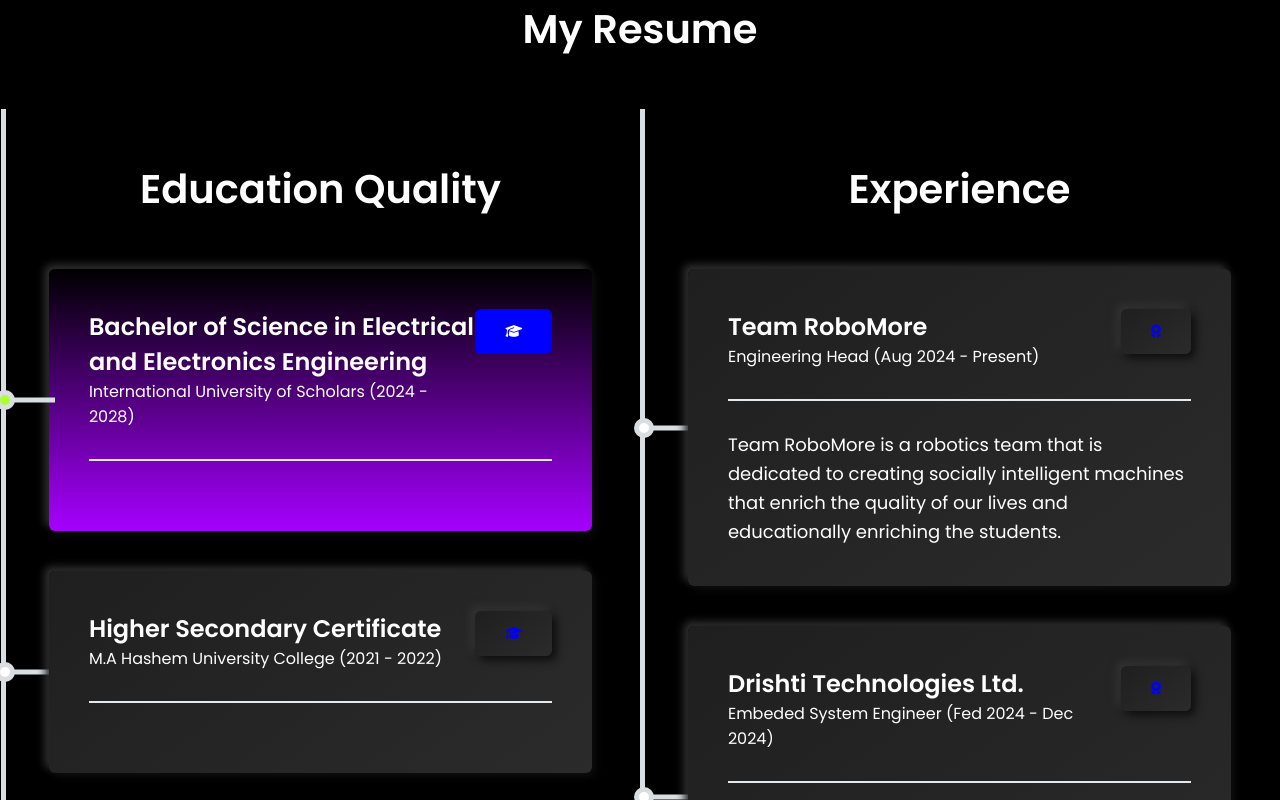
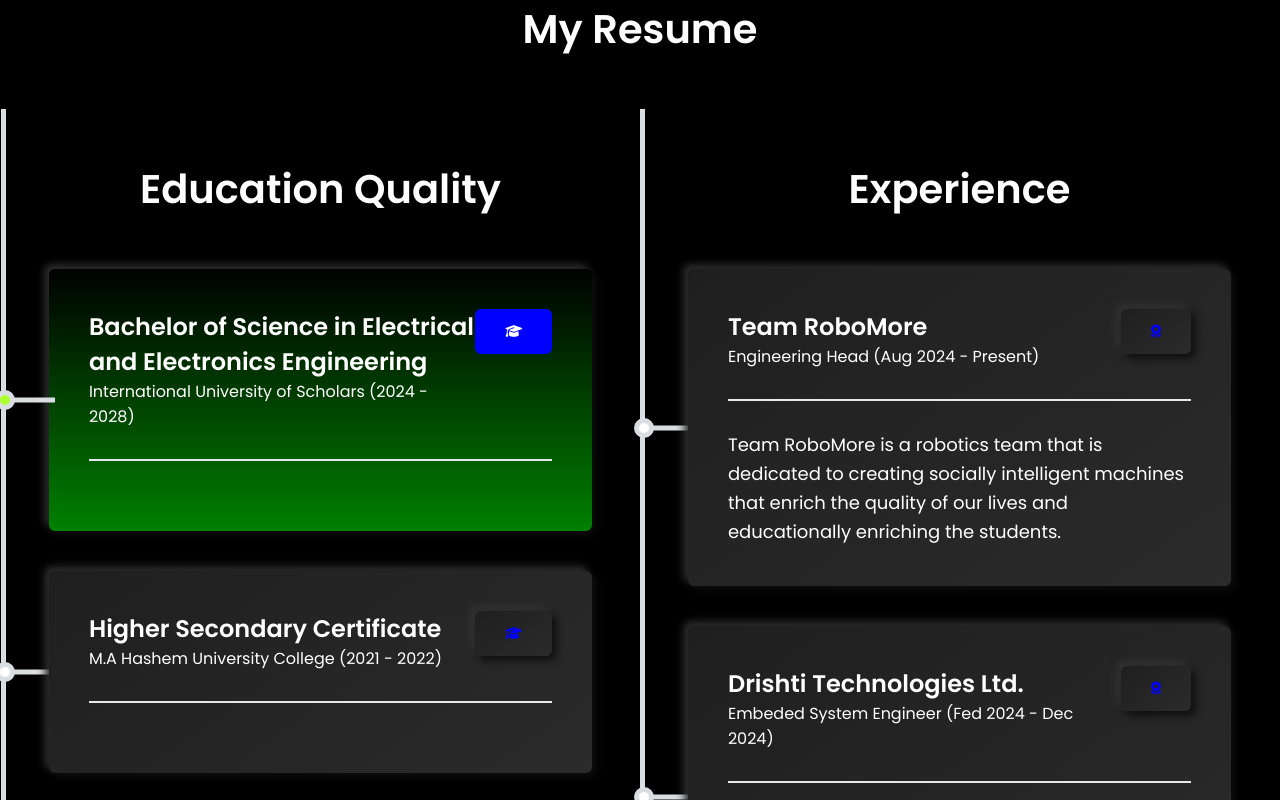
Before and after one commit to nurulislam21/portfolio, a React (Create React App) app: page / in a window 1280 px wide. In both pictures the pointer is over the element 320 px from the left and 3905 px from the top of the page. Shown: the part 3505-4305 px from the top of the page. Built offline with nearby package versions, Linux system fonts and the light colour scheme.

Commit message:
update some color

```diff
--- a/src/component/Resume/Resume.css
+++ b/src/component/Resume/Resume.css
@@ -36,7 +36,7 @@
   color: white;
 }
 .Resume .box:hover{
-  background: linear-gradient(#000000, rgb(166, 0, 255));
+  background: linear-gradient(#000000, green);
 }
 .Resume .box:hover p {
   color: white;
```
